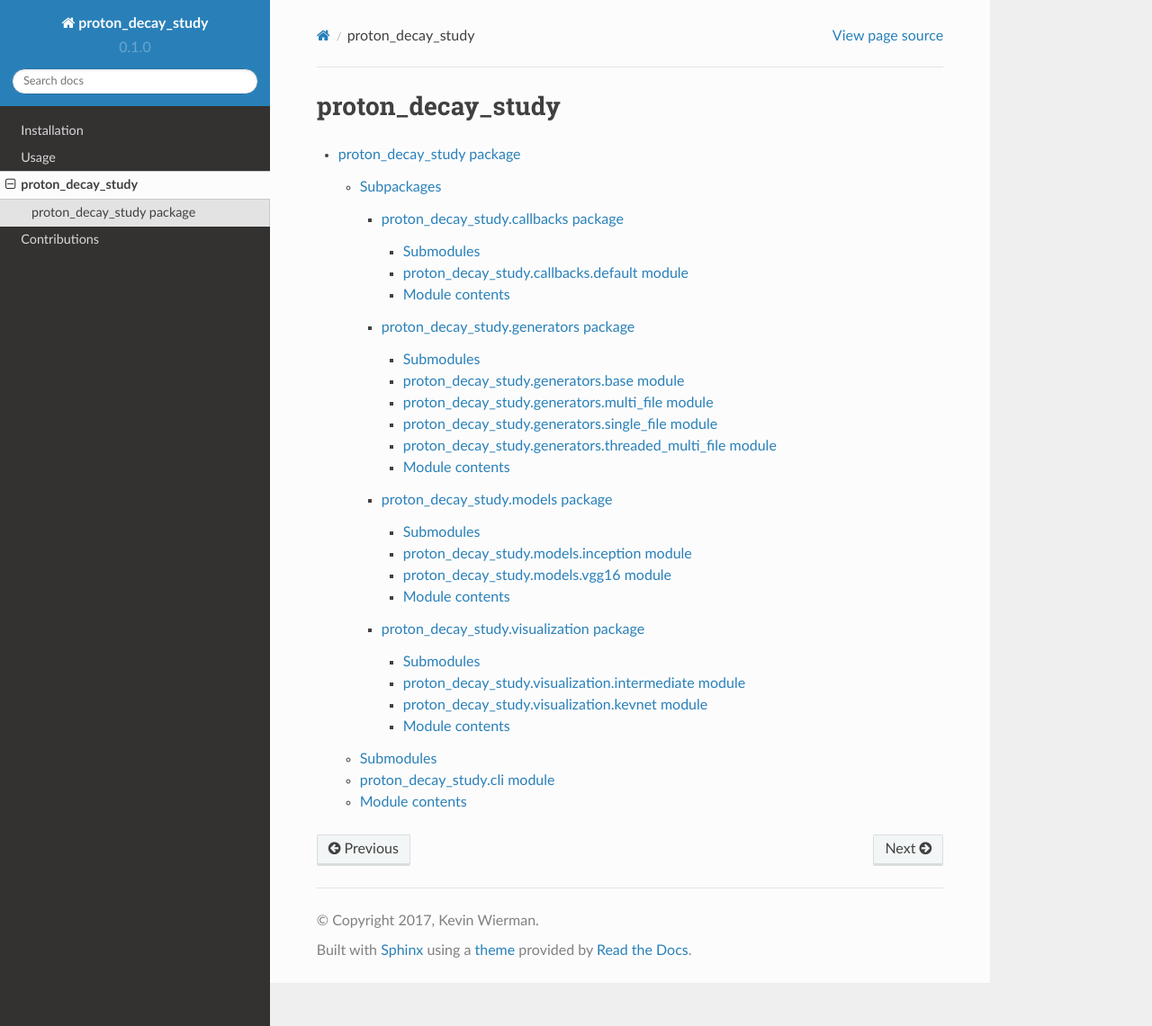
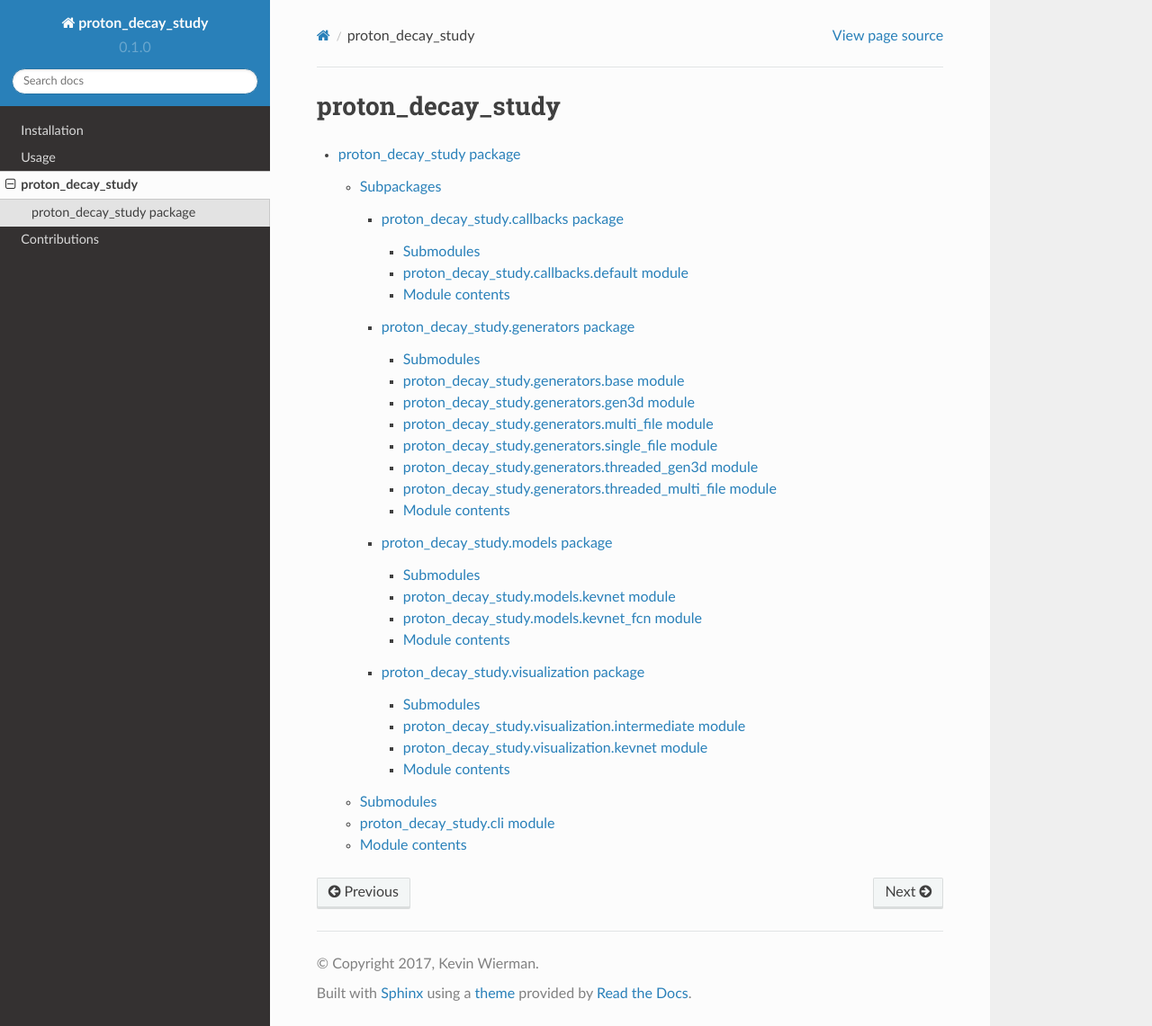
Before and after one commit to HEP-DL/proton_decay_study, a Sphinx documentation site: the page built from docs/modules.rst, in a window 1280 px wide and 1141 px high. Shown: the whole window at 90% size. Built offline with Sphinx 7.4.7 and the Read the Docs theme 2.0.0, drawn with Linux system fonts in a browser that asks for light colours.

Commit message:
Documentation

```diff
--- a/docs/proton_decay_study.generators.rst
+++ b/docs/proton_decay_study.generators.rst
@@ -8,6 +8,14 @@ proton\_decay\_study\.generators\.base module
 ---------------------------------------------
 
 .. automodule:: proton_decay_study.generators.base
+    :members:
+    :undoc-members:
+    :show-inheritance:
+
+proton\_decay\_study\.generators\.gen3d module
+----------------------------------------------
+
+.. automodule:: proton_decay_study.generators.gen3d
     :members:
     :undoc-members:
     :show-inheritance:
@@ -28,6 +36,14 @@ proton\_decay\_study\.generators\.single\_file module
     :undoc-members:
     :show-inheritance:
 
+proton\_decay\_study\.generators\.threaded\_gen3d module
+--------------------------------------------------------
+
+.. automodule:: proton_decay_study.generators.threaded_gen3d
+    :members:
+    :undoc-members:
+    :show-inheritance:
+
 proton\_decay\_study\.generators\.threaded\_multi\_file module
 --------------------------------------------------------------
 
--- a/docs/proton_decay_study.models.rst
+++ b/docs/proton_decay_study.models.rst
@@ -4,18 +4,18 @@ proton\_decay\_study\.models package
 Submodules
 ----------
 
-proton\_decay\_study\.models\.inception module
-----------------------------------------------
+proton\_decay\_study\.models\.kevnet module
+-------------------------------------------
 
-.. automodule:: proton_decay_study.models.inception
+.. automodule:: proton_decay_study.models.kevnet
     :members:
     :undoc-members:
     :show-inheritance:
 
-proton\_decay\_study\.models\.vgg16 module
-------------------------------------------
+proton\_decay\_study\.models\.kevnet\_fcn module
+------------------------------------------------
 
-.. automodule:: proton_decay_study.models.vgg16
+.. automodule:: proton_decay_study.models.kevnet_fcn
     :members:
     :undoc-members:
     :show-inheritance:
```
Also changed, not shown: 1 other file.
